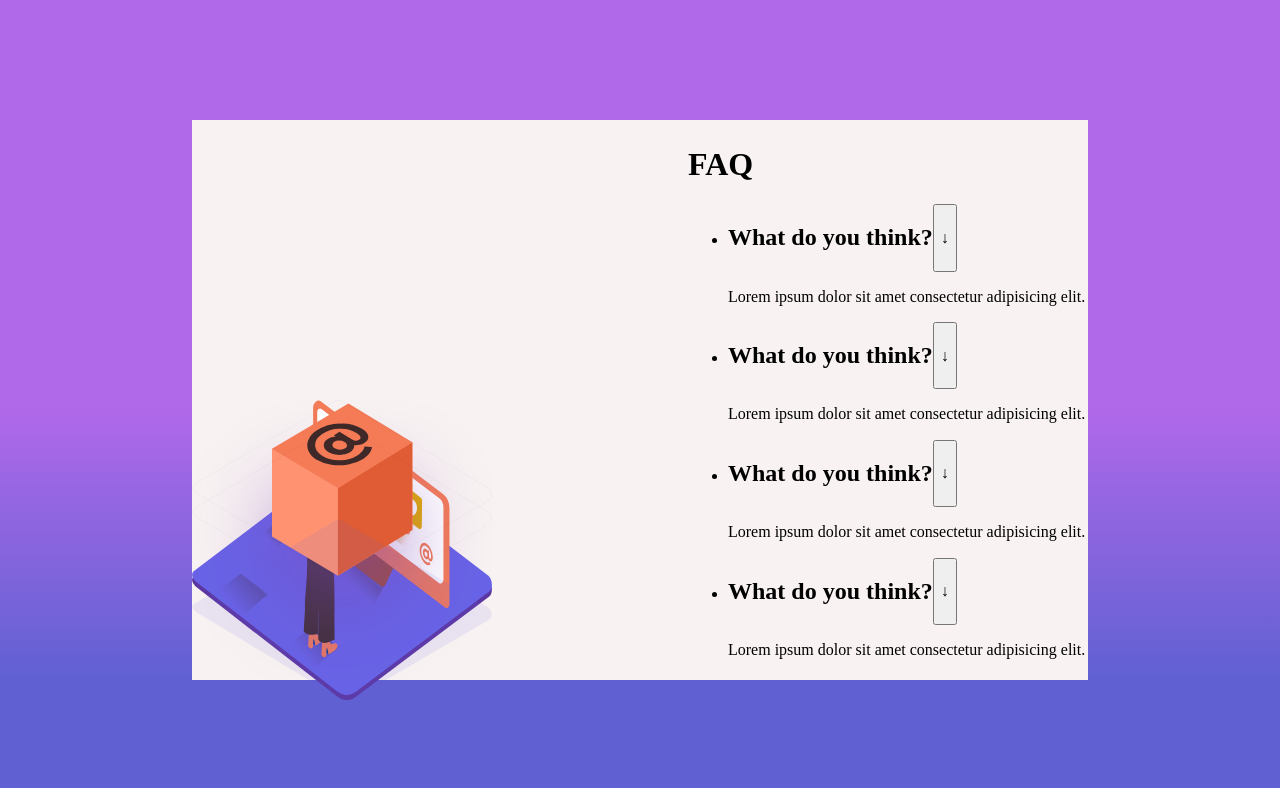
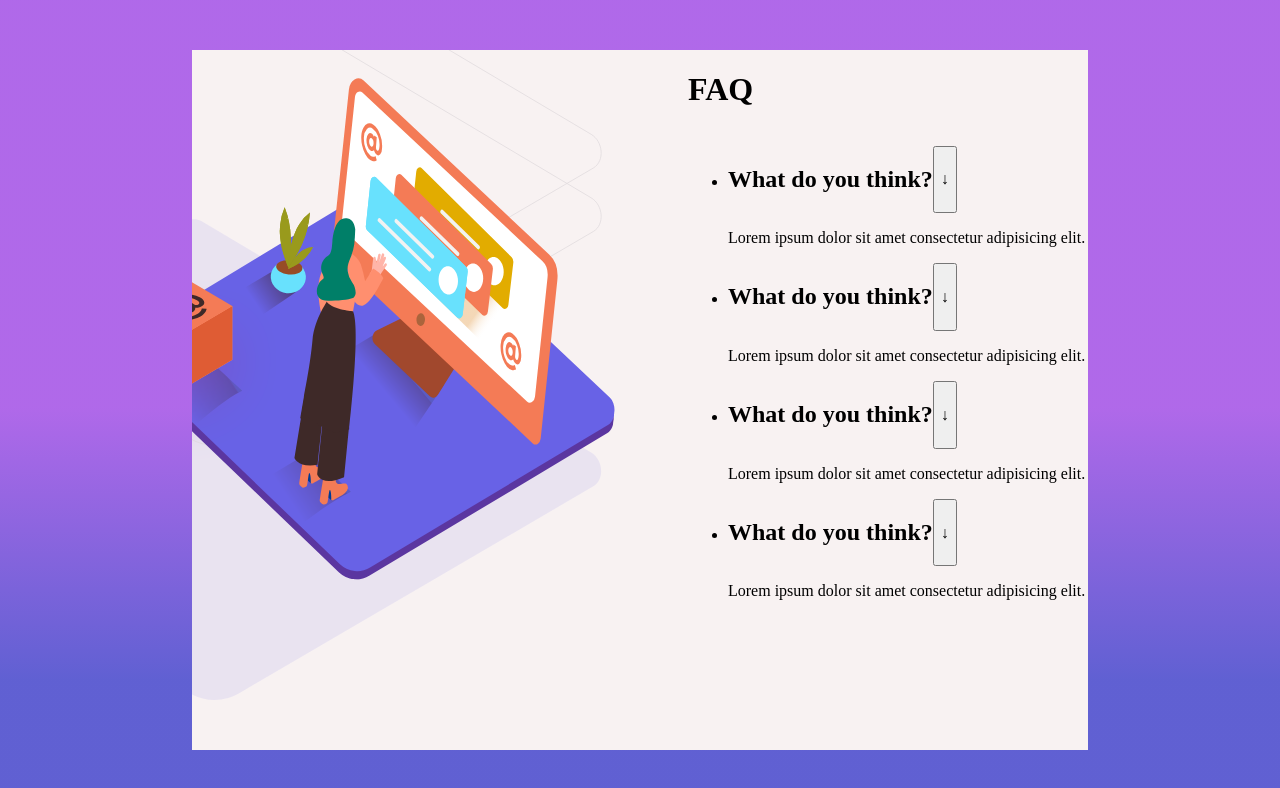
Before and after one commit to Karol-Czyzewski/accordion-card, a website built with webpack: page src/pages/index.html in a window 1280 px wide. Built offline with nearby package versions, Linux system fonts and the light colour scheme.

Commit message:
add: position aboslute in img

```diff
--- a/src/pages/index.html
+++ b/src/pages/index.html
@@ -12,9 +12,9 @@
 <body class="body">
   <main class="main">
     <section class="foto">
+      <img class="foto__pattern" src="/src/assets/img/bg-pattern-desktop.svg" alt="">
       <img class="foto__woman" src="/src/assets/img/illustration-woman-online-desktop.svg" alt="">
       <img class="foto__box" src="/src/assets/img/illustration-box-desktop.svg" alt="">
-      <img class="foto__pattern" src="/src/assets/img/bg-pattern-desktop.svg" alt="">
     </section>
     <section class="accordion">
       <header class="accordion__header">
--- a/src/scss/modules/_accordion.scss
+++ b/src/scss/modules/_accordion.scss
@@ -1,6 +1,10 @@
 .accordion {
+    display: flex;
+    justify-content: flex-start;
+    flex-direction: column;
     width: 400px;
-    min-height: 400px;
+    min-height: 700px;
+    position: relative;
 
     &__items {
 
--- a/src/scss/modules/_foto.scss
+++ b/src/scss/modules/_foto.scss
@@ -1,21 +1,29 @@
 .foto {
-
     position: relative;
-
-    img {
-        height: 300px;
-        width: 300px;
-    }
 
     &__woman {
         position: absolute;
+        z-index: 4;
+        height: 500px;
+        width: 500px;
+        top: -320px;
+        left: -70px;
+        transform: rotate(6deg);
     }
 
     &__box {
         position: absolute;
+        z-index: 5;
+        top: -120px;
+        left: -100px;
     }
 
     &__pattern {
         position: absolute;
+        z-index: 2;
+        width: 800px;
+        height: 800px;
+        top: -500px;
+        left: -390px;
     }
 }
--- a/src/scss/modules/_main.scss
+++ b/src/scss/modules/_main.scss
@@ -4,6 +4,7 @@
     display: flex;
     justify-content: space-between;
     flex-direction: row;
-    width: 70%;
-    height: 70%;
+    min-width: 70%;
+    min-height: 70%;
+    overflow: hidden;
 }
```
